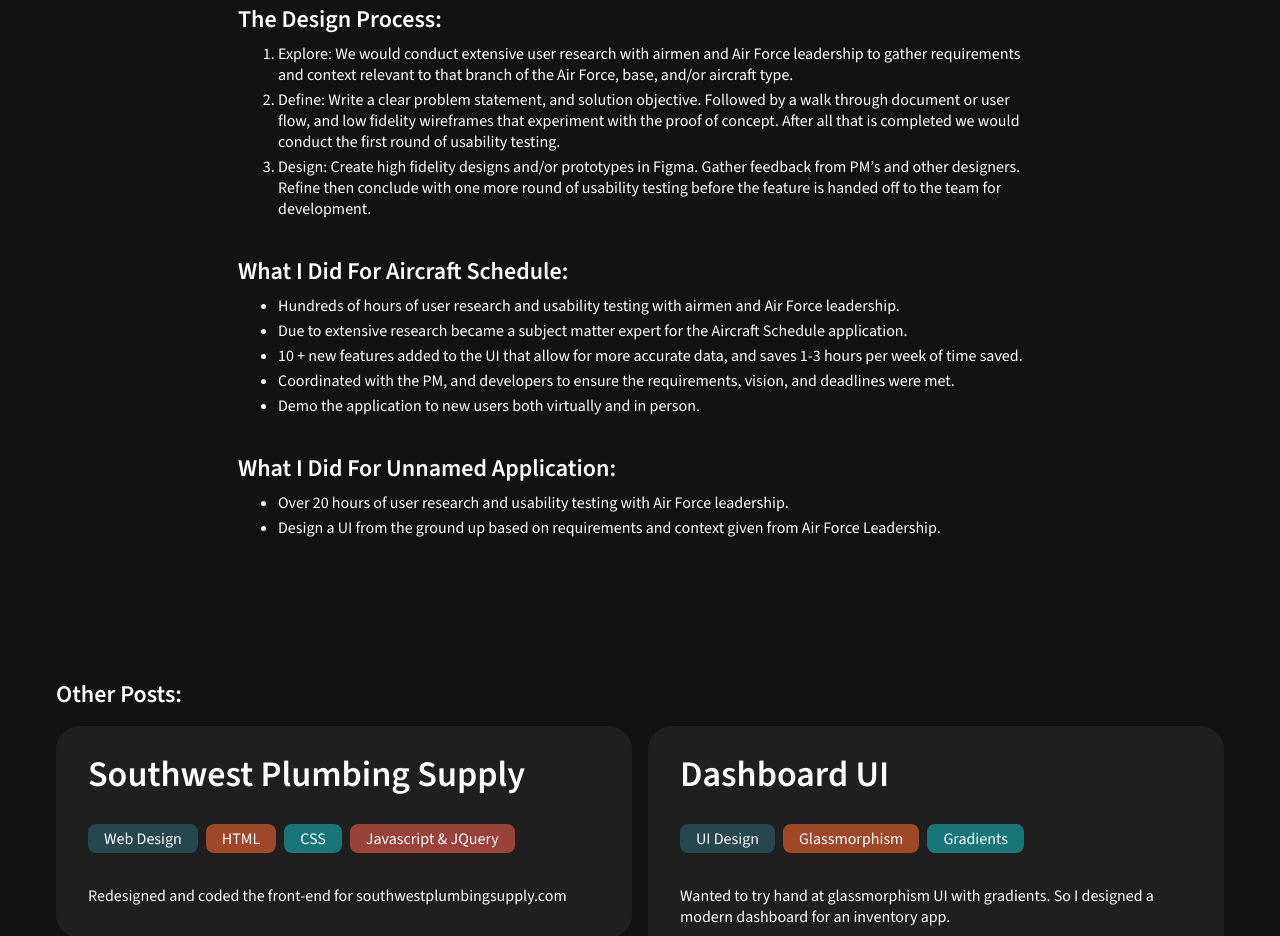
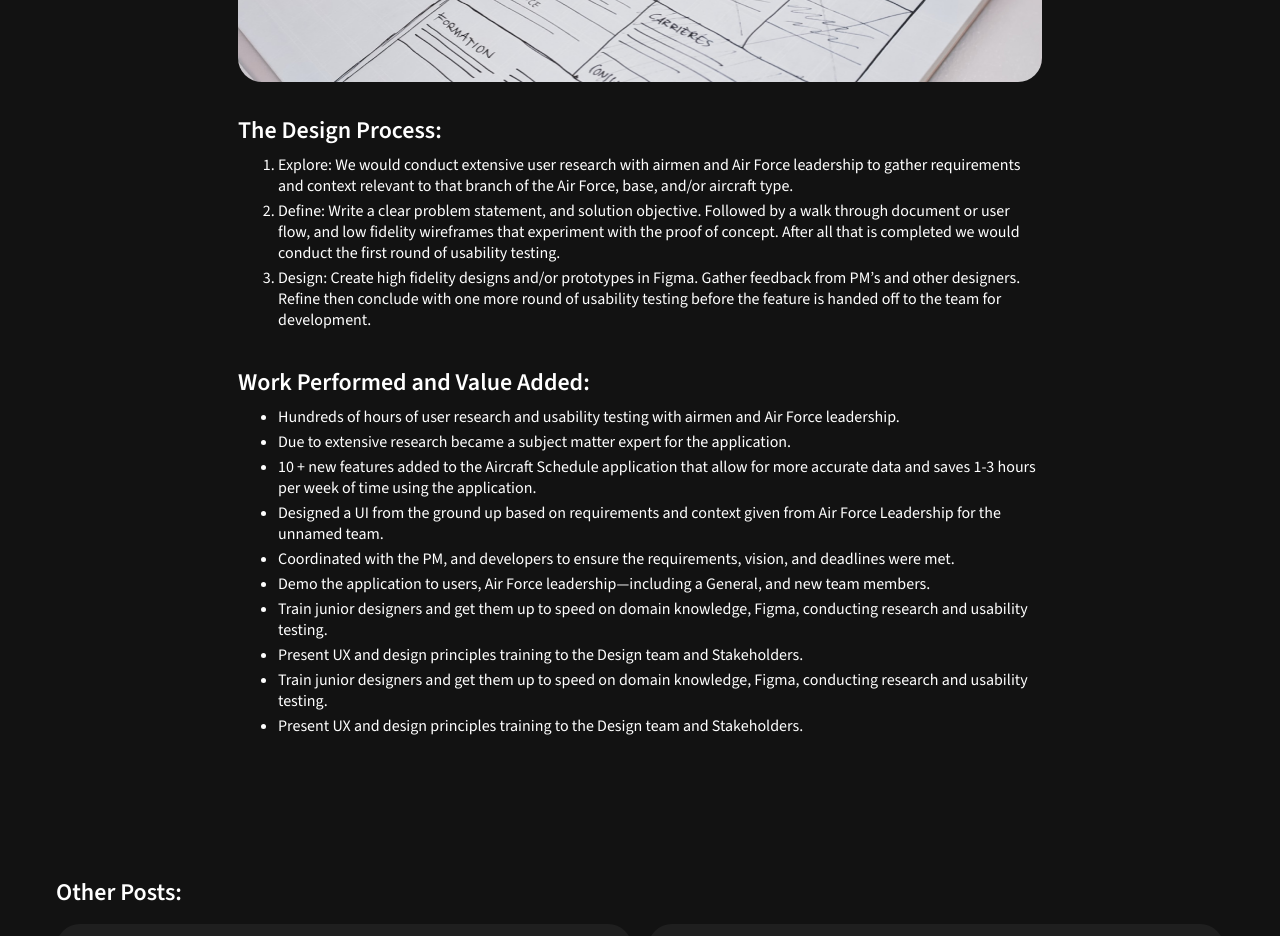
Before and after one commit to connorhugh/connorhugh.github.io, a plain HTML site: page post.html in a window 1280 px wide. Shown: the part 2450-3386 px from the top of the page. Drawn offline with nearby package versions, Linux system fonts and the light colour scheme.

Commit message:
Updates to Air Force Post

```diff
--- a/post.html
+++ b/post.html
@@ -52,10 +52,9 @@
             <div class="post__styling">
                 <h6>Overview:</h6>
                 <p>
-                    Unfortunately, due to classification and security reasons, I can’t show the work I've for the U.S. Air Force - Torque. So for now, you’ll have to forgive me for not including images of final products, figma prototypes, or snippets of user research and usability testing.
-                </p>
+                    Due to classification and security reasons, I can’t show the work I did for the U.S. Air Force - Torque product. So for now, you’ll have to forgive me for not including images of final products, figma prototypes, or snippets of user research and usability testing done during the 3 years of experience I have there. But I will walk you through my history working on the product, what Torque is, our standard design process, and my delivered value to Torque.                </p>
                 <p>
-                    I am currently the UX designer for the Fleet Management team, was previously on the Aircraft Schedule team as the designer. I also  and another pr products. My efforts were to add new features to the already in progress Aircraft Schedule product and completely design a UI for the unnamed product. Here are some notes about the project itself, the design process, and the impact I had on these projects.
+                    My efforts were to add new features to the applications already in progress. Conduct user research and usability testing for new features with airmen across the world. Coordinate with Air Force Leadership and stakeholders to gather product requirements. Then lastly, help train newly hired UX designers in Figma and get them up to speed on domain knowledge.
                 </p>
             </div>
 
@@ -64,11 +63,15 @@
 
             <!-- What Is Torque? -->
             <div class="post__styling">
+                <h6>My History On Torque:</h6>
+                <p>
+                    Within Torque, we have several product teams. I was able to assist with the design efforts on several different teams. I am currently working with the Fleet Management team and was the previous designer of Aircraft Schedule, Debrief, and another unnamed team. The unnamed team has a higher level of classification, but I can say I designed that app's UI from the ground up to meet Air Force requirements.
+                </p>
+
                 <h6>What Is Torque?</h6>
                 <p>
-                    Simply put Torque is a web app that is replacing airmen's complex excel files. This modern day tool helps airmen get their job done faster and more efficiently by standardizing their practices and keeping everything in one place. Now don’t get me wrong these excel files were impressive to say the least but they also had some flaws. Here’s a list of the pros and cons to help capture this idea.
+                    Torque is a web app that is replacing airmen's Excel files. This modern-day tool helps airmen get their job done faster and more efficiently by standardizing their practices and keeping everything in one place. Now don’t get me wrong, these Excel files were impressive, but they also had some flaws. Here’s a list of the pros and cons to help capture this idea.
                 </p>
-
                 <p>
                     <b>Pros of Excel:</b>
                     <ul>
@@ -109,24 +112,20 @@
                 </ol>
             </div>
 
-            <!-- What I Did AC Schedule -->
+            <!-- What I Did -->
             <div class="post__styling">
-                <h6>What I Did For Aircraft Schedule:</h6>
+                <h6>Work Performed and Value Added:</h6>
                 <ul>
                     <li>Hundreds of hours of user research and usability testing with airmen and Air Force leadership.</li>
-                    <li>Due to extensive research became a subject matter expert for the Aircraft Schedule application.</li>
-                    <li>10 + new features added to the UI that allow for more accurate data, and saves 1-3 hours per week of time saved.</li>
+                    <li>Due to extensive research became a subject matter expert for the application.</li>
+                    <li>10 + new features added to the Aircraft Schedule application that allow for more accurate data and saves 1-3 hours per week of time using the application.</li>
+                    <li>Designed a UI from the ground up based on requirements and context given from Air Force Leadership for the unnamed team.</li>
                     <li>Coordinated with the PM, and developers to ensure the requirements, vision, and deadlines were met.</li>
-                    <li>Demo the application to new users both virtually and in person.</li>
-                </ul>
-            </div>
-
-            <!-- What I Did -->
-            <div class="post__styling">
-                <h6>What I Did For Unnamed Application:</h6>
-                <ul>
-                    <li>Over 20 hours of user research and usability testing with Air Force leadership.</li>
-                    <li>Design a UI from the ground up based on requirements and context given from Air Force Leadership.</li>
+                    <li>Demo the application to users, Air Force leadership—including a General, and new team members.</li>
+                    <li>Train junior designers and get them up to speed on domain knowledge, Figma, conducting research and usability testing.</li>
+                    <li>Present UX and design principles training to the Design team and Stakeholders.</li>
+                    <li>Train junior designers and get them up to speed on domain knowledge, Figma, conducting research and usability testing.</li>
+                    <li>Present UX and design principles training to the Design team and Stakeholders.</li>
                 </ul>
             </div>
         </section>
```
